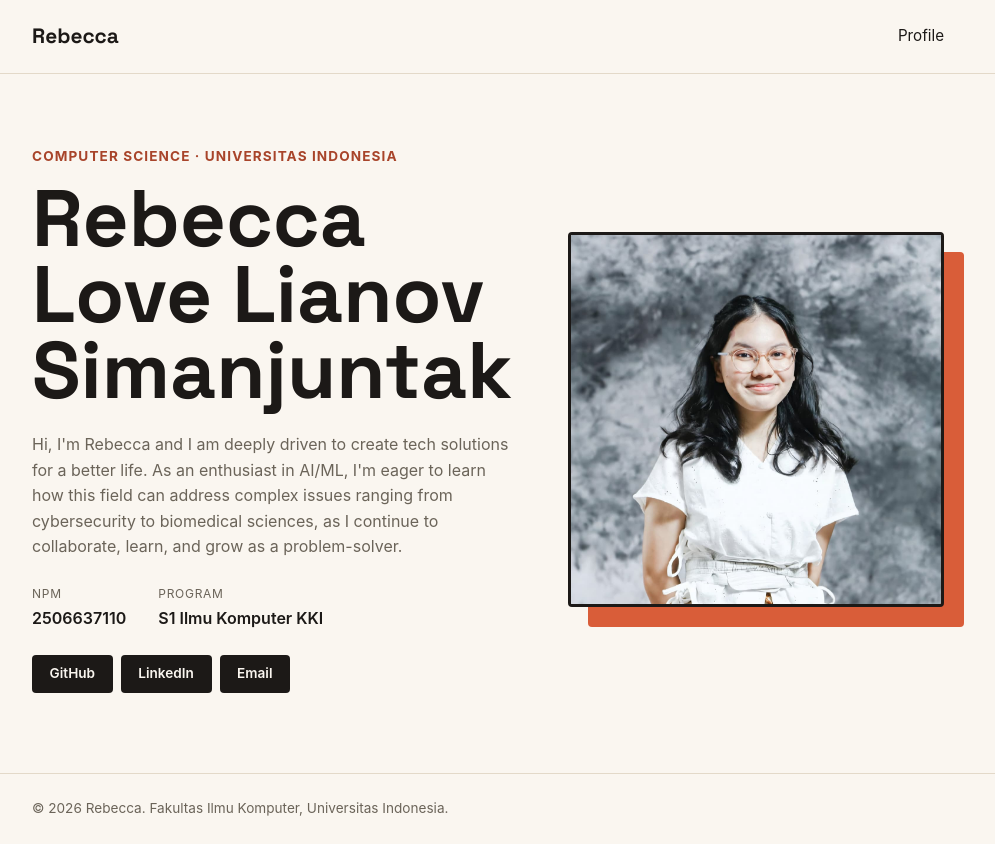
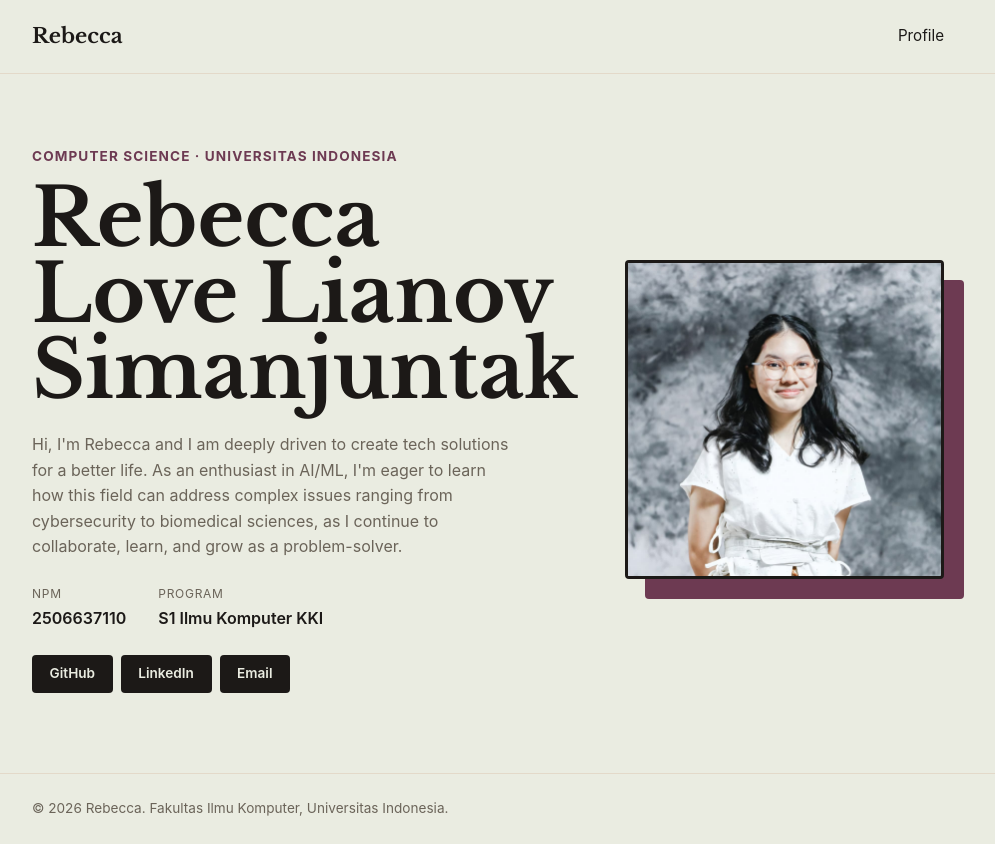
Before and after one commit to beccaovels/myportofolio, a Django app: page / in a window 1280 px wide. Shown: the whole page, without its empty margins (152-1147 px from the left). Run offline with Django 5.2, Linux system fonts and the light colour scheme.

Commit message:
feat(ui): update root color variables

```diff
--- a/static/css/style.css
+++ b/static/css/style.css
@@ -7,23 +7,23 @@
 
 :root {
     --ink: #1c1917;
-    --paper: #faf6f0;
-    --accent: #d95d39;
-    --accent-dark: #a8442a;
+    --paper: #eaece1;
+    --accent: #6d3a52;
+    --accent-dark: #6d3a52;
     --line: #e3d9c9;
     --text-muted: #6b6459;
     --radius: 4px;
 }
 
 body {
-    font-family: -apple-system, "Segoe UI", Roboto, Helvetica, Arial, sans-serif;
+    font-family: -apple-system, "Poppins", Roboto, Helvetica, Arial, sans-serif;
     color: var(--ink);
     background-color: var(--paper);
     line-height: 1.6;
 }
 
 h1, .brand {
-    font-family: "Space Grotesk", -apple-system, sans-serif;
+    font-family: "Libre Baskerville", -apple-system, sans-serif;
 }
 
 .container {
--- a/templates/index.html
+++ b/templates/index.html
@@ -6,7 +6,7 @@
     <title>Rebecca - Portfolio</title>
     <link rel="preconnect" href="https://fonts.googleapis.com">
     <link rel="preconnect" href="https://fonts.gstatic.com" crossorigin>
-    <link href="https://fonts.googleapis.com/css2?family=Space+Grotesk:wght@500;700&display=swap" rel="stylesheet">
+    <link href="https://fonts.googleapis.com/css2?family=Libre+Baskerville:ital,wght@0,400..700;1,400..700&display=swap" rel="stylesheet">
     <link rel="stylesheet" href="/static/css/style.css">
 </head>
 <body>
```
Also changed, not shown: static/img/rebecca_2.jpeg (added).
